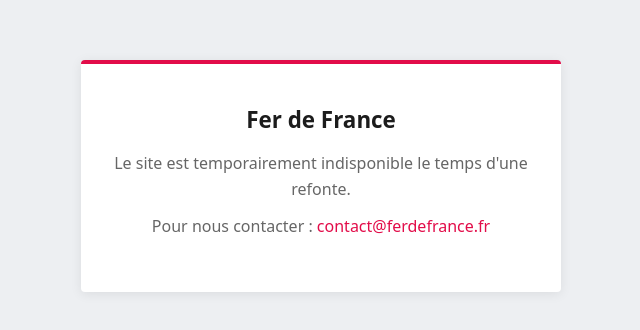
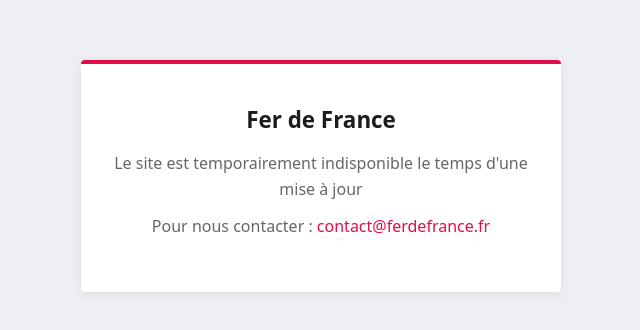
Before and after one commit to ferdefrance/site-ferdefrance, a plain HTML site: page index.html in a window 1280 px wide. Shown: the part 224-554 px from the top of the page, 319-959 px from the left. Drawn offline with Linux system fonts and the light colour scheme.

Commit message:
Update maintenance message in index.html

```diff
--- a/index.html
+++ b/index.html
@@ -54,7 +54,7 @@
 <body>
 <main>
   <h1>Fer de France</h1>
-  <p>Le site est temporairement indisponible le temps d'une refonte.</p>
+  <p>Le site est temporairement indisponible le temps d'une mise à jour</p>
   <p>Pour nous contacter : <a href="mailto:contact@ferdefrance.fr">contact@ferdefrance.fr</a></p>
 </main>
 </body>
```
